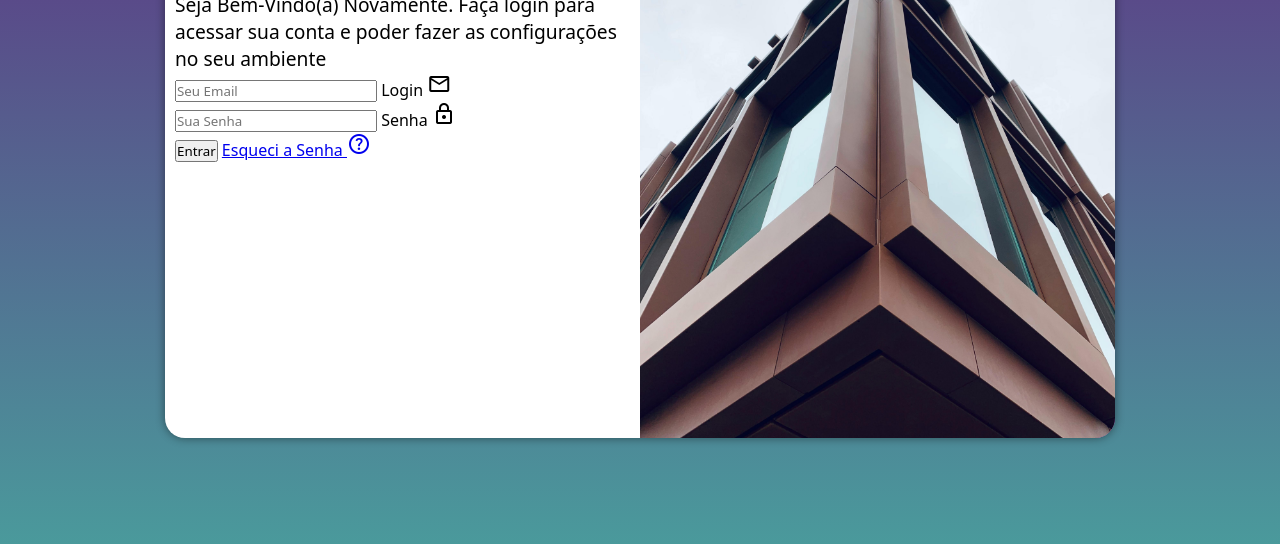
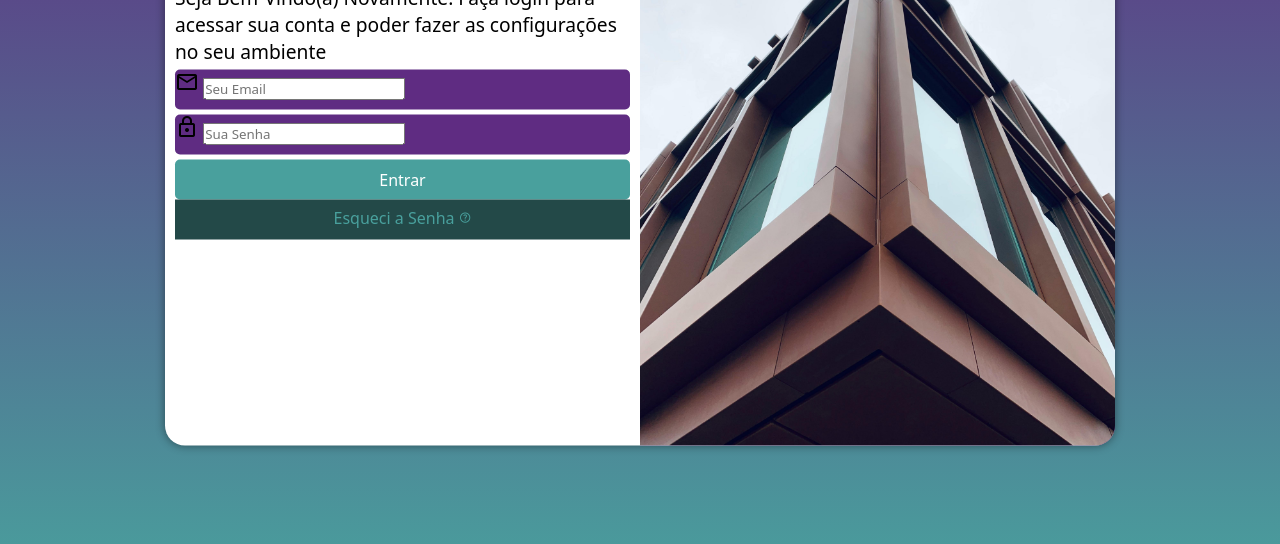
Before and after one commit to marique3596/projeto-login, a plain HTML site: page index.html in a window 1280 px wide. Shown: the part 212-756 px from the top of the page. Drawn offline with nearby package versions, Linux system fonts and the light colour scheme.

Commit message:
formatacaoformulario

```diff
--- a/estilos/style.css
+++ b/estilos/style.css
@@ -34,7 +34,7 @@ section#login {
 
     background-color: white;
     width: 250px;
-    height: 500px;
+    height: 515px;
     border-radius: 20px;
     box-shadow: 0px 0px 10px rgba(0, 0, 0, 0.46);
 
@@ -63,3 +63,52 @@ div#formulario > h1 {
 div#formulario > p {
     font-size: 0.8em;
 }
+
+form > div.campo {
+    background-color: #5f2c82;
+    display: block;
+    width: 100%;
+    height: 40px;
+    border-radius: 5px;
+    margin: 5px 0px;
+}
+
+div.campo > label {
+    display: none;
+}
+
+form > input[type=submit] {
+    display: block;
+    font-size: 1em;
+    width: 100%;
+    height: 40px;
+    background-color: #49a09d;
+    color: white;
+    border: none;
+    border-radius: 5px;
+}
+
+form > input[type=submit]:hover {
+    background-color: rgb(59, 96, 98);
+}
+
+form > a.botao {
+    display: block;
+    text-align: center;
+    font-size: 1em;
+    width: 100%;
+    height: 40px;
+    padding-top: 7px;
+    color: #49a09d;
+    background-color: #234948;
+    border: 1px #49a09d;
+    text-decoration: none;
+}
+
+form > a.botao:hover {
+    background-color: #5f2c82;
+}
+
+form > a.botao > span {
+    font-size: 0.8em;
+}
--- a/index.html
+++ b/index.html
@@ -19,24 +19,20 @@
                 <p>Seja Bem-Vindo(a) Novamente. Faça login para acessar sua conta e poder fazer as configurações no seu ambiente</p>
                 <form action="login.php" method="post" autocomplete="on">
                     <div class="campo">
+                        <span class="material-symbols-outlined">mail</span>
                         <input type="email" name="login" id="ilogin" placeholder="Seu Email" autocomplete="on" required max-length="30">
                         <label for="ilogin">Login</label>
-                        <span class="material-symbols-outlined">
-                            mail
-                            </span>
                     </div>
                     <div class="campo">
-                        <input type="password" name="Senha" id="isenha" placeholder="Sua Senha" autocomplete="current-password" minlength="8" required maxlength="20">
-                        <label for="isenha">Senha</label>
                         <span class="material-symbols-outlined">
                             lock
                             </span>
+                        <input type="password" name="Senha" id="isenha" placeholder="Sua Senha" autocomplete="current-password" minlength="8" required maxlength="20">
+                        <label for="isenha">Senha</label>
                     </div>
                     <input type="submit" value="Entrar">
-                    <a href="esqueci.html" class="material-icons">
-                        Esqueci a Senha <span class="material-symbols-outlined">
-                            help
-                            </span>
+                    <a href="esqueci.html" class="botao">
+                        Esqueci a Senha <span class="material-symbols-outlined">help</span>
                     </a>
                 </form>
             </div>
```
